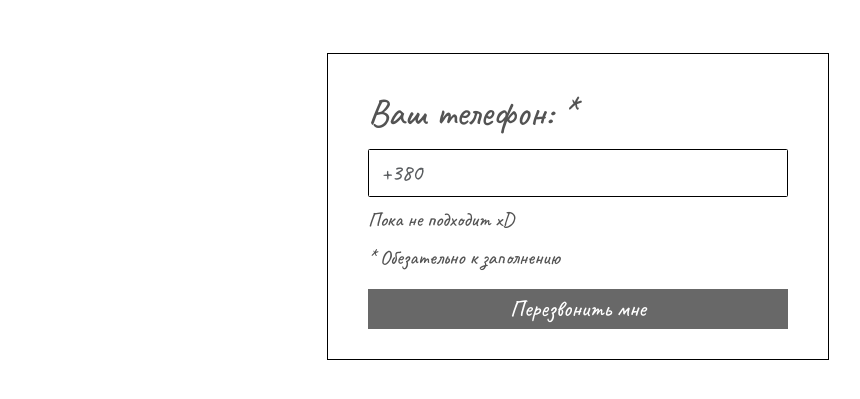
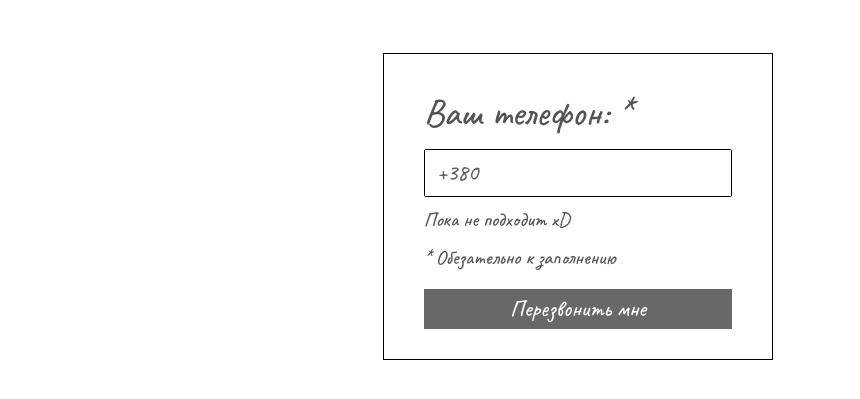
Before and after one commit to DenisKvak1/HomeWork-15, a plain HTML site: page index.html in a window 1280 px wide. Shown: the part 65-464 px from the top of the page, without its empty margins (62-922 px from the left). Drawn offline with nearby package versions, Linux system fonts and the light colour scheme.

Commit message:
Update style.css

```diff
--- a/assets/css/style.css
+++ b/assets/css/style.css
@@ -45,11 +45,11 @@
     }
     @media (min-width: 768px) {
         .input__block{
-            width: 70%;
+            width: 60%;
         }
     }
     @media (min-width: 992px) {
         .input__block{
-            width: 45%;
+            width: 35%;
         }
     }
```
